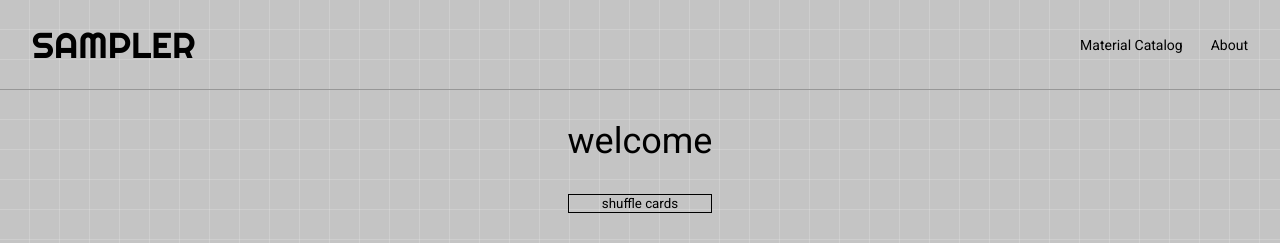
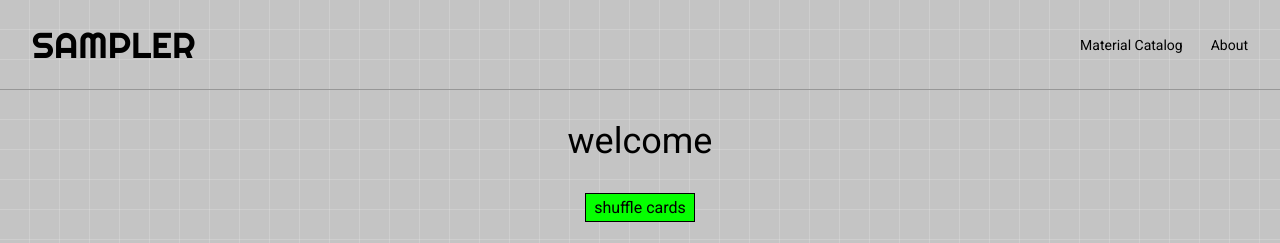
Before and after one commit to eliseco/samplersite, a Nuxt app: page / in a window 1280 px wide. Shown: the top 243 px of the page. Built offline with nearby package versions, Linux system fonts and the light colour scheme.

Commit message:
Update shuffle button

```diff
--- a/pages/index.vue
+++ b/pages/index.vue
@@ -2,7 +2,7 @@
   <main class="homepage-wrapper">
     <div class="welcome-header">
       <span class="header"> welcome </span>
-      <button class="shuffle" @click="getRandomCards">shuffle cards</button>
+      <span class="shuffle" @click="getRandomCards">shuffle cards</span>
     </div>
     <div class="card-shuffle">
       <SampleCard
@@ -59,7 +59,17 @@ export default {
 .welcome-header {
   display: flex;
   flex-direction: column;
+  align-items: center;
   gap: 2rem;
+}
+
+.shuffle {
+  width: fit-content;
+  display: flex;
+  padding: 4px 8px;
+  background: var(--active-green);
+  outline: 1px solid black;
+  cursor: pointer;
 }
 
 .card-shuffle {
```
